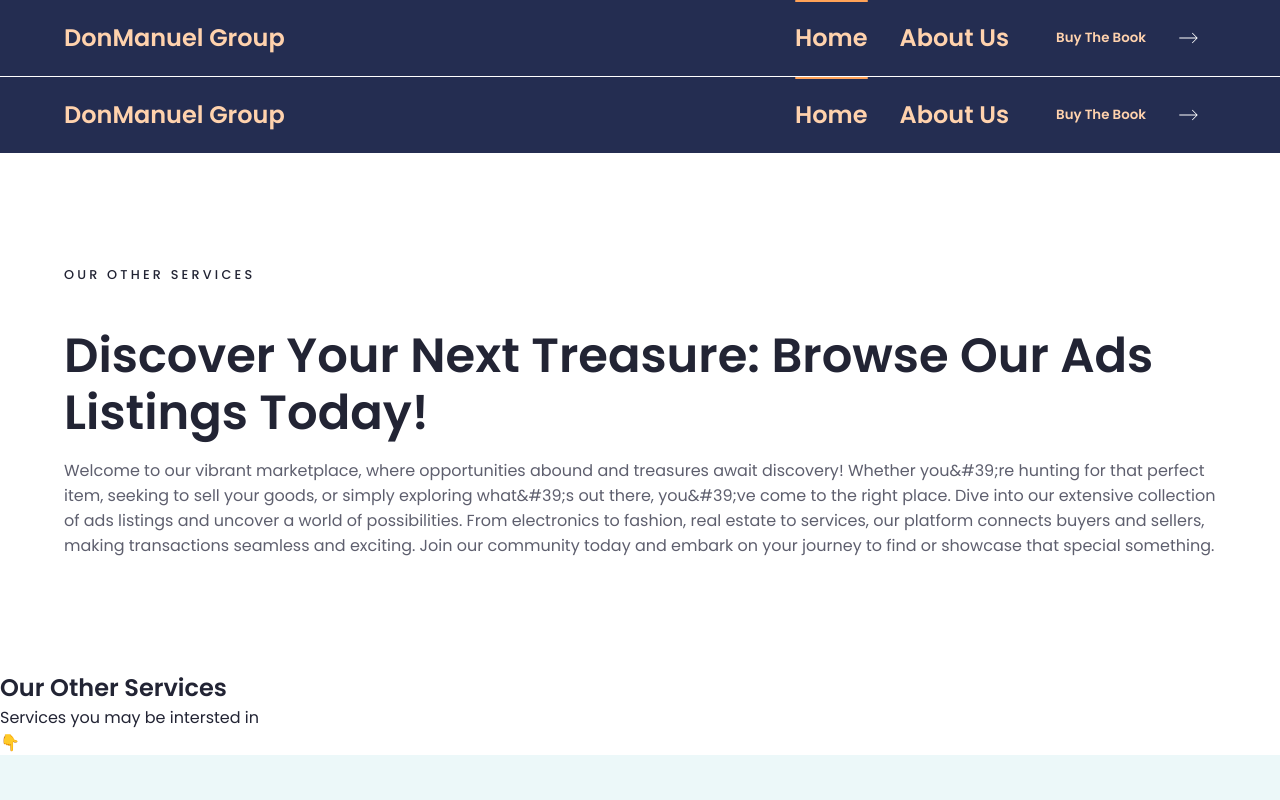
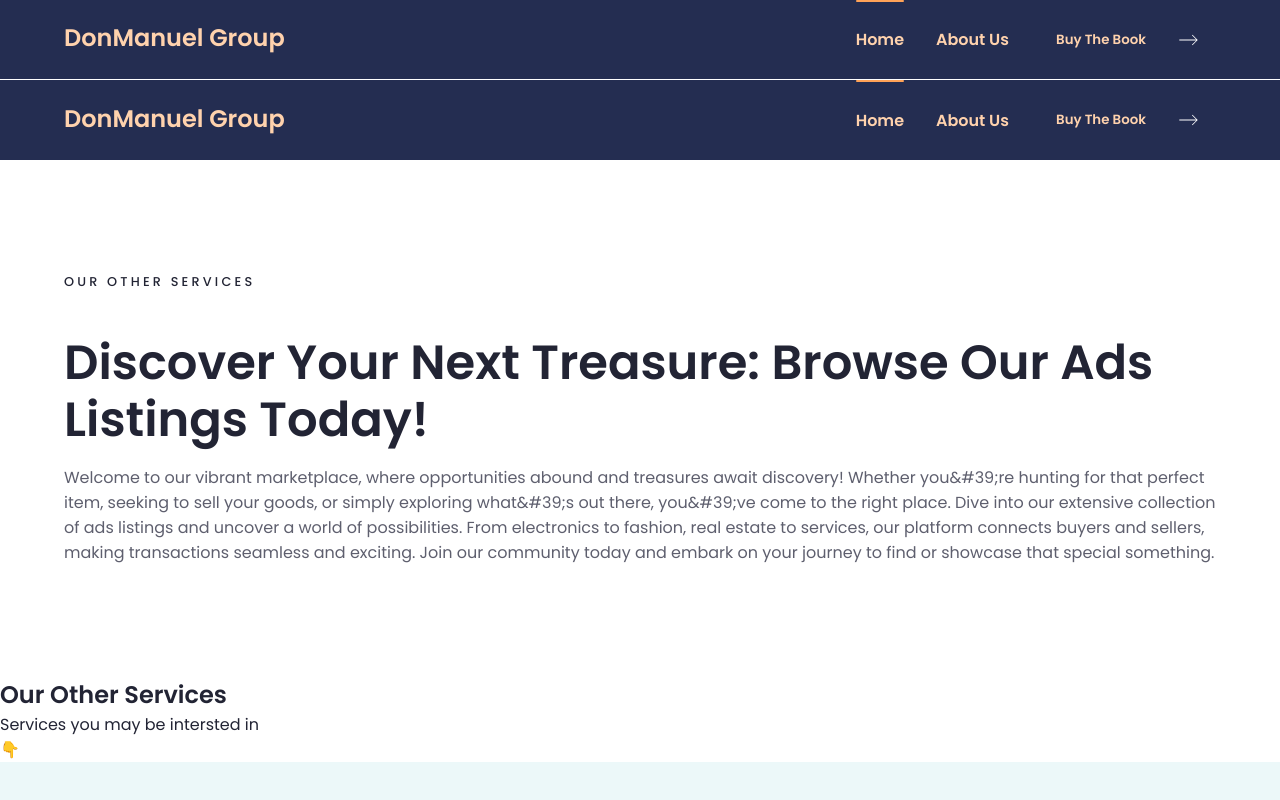
Before and after one commit to codepraycode/finsweet, a Next.js app: page /ads in a window 1280 px wide. Shown: the top 800 px of the page. Built offline with nearby package versions, Linux system fonts and the light colour scheme; no server answers.

Commit message:
Fixed menu

```diff
--- a/src/components/UI/Button.tsx
+++ b/src/components/UI/Button.tsx
@@ -1,6 +1,5 @@
 'use client'
 import Link from 'next/link'
-import { useRouter } from 'next/navigation';
 import React from 'react'
 import Image from 'next/image'
 
--- a/src/styles/styles.scss
+++ b/src/styles/styles.scss
@@ -132,8 +132,9 @@ header {
                 position: relative;
 
                 // color: $white-darken;
+                font-size: 1rem !important;
 
-                padding-block: calc(calc($nav-gap * 1.7) / 2);
+                padding-block: calc(calc($nav-gap * 1.7) / 2) !important;
                 @include mixins.poppins-semibold;
 
                 transition: color 300ms ease-in-out;
@@ -230,11 +231,13 @@ header {
 
                         // display: block;
                         width: 100vw !important;
-                        padding: 0;
+                        padding: 0 !important;
 
                         text-align: start;
 
                         padding-left: 2rem !important;
+
+                        font-size: 1.5rem !important;
 
                         // color: $hero-bg;
                         @include mixins.poppins-semibold;
```
